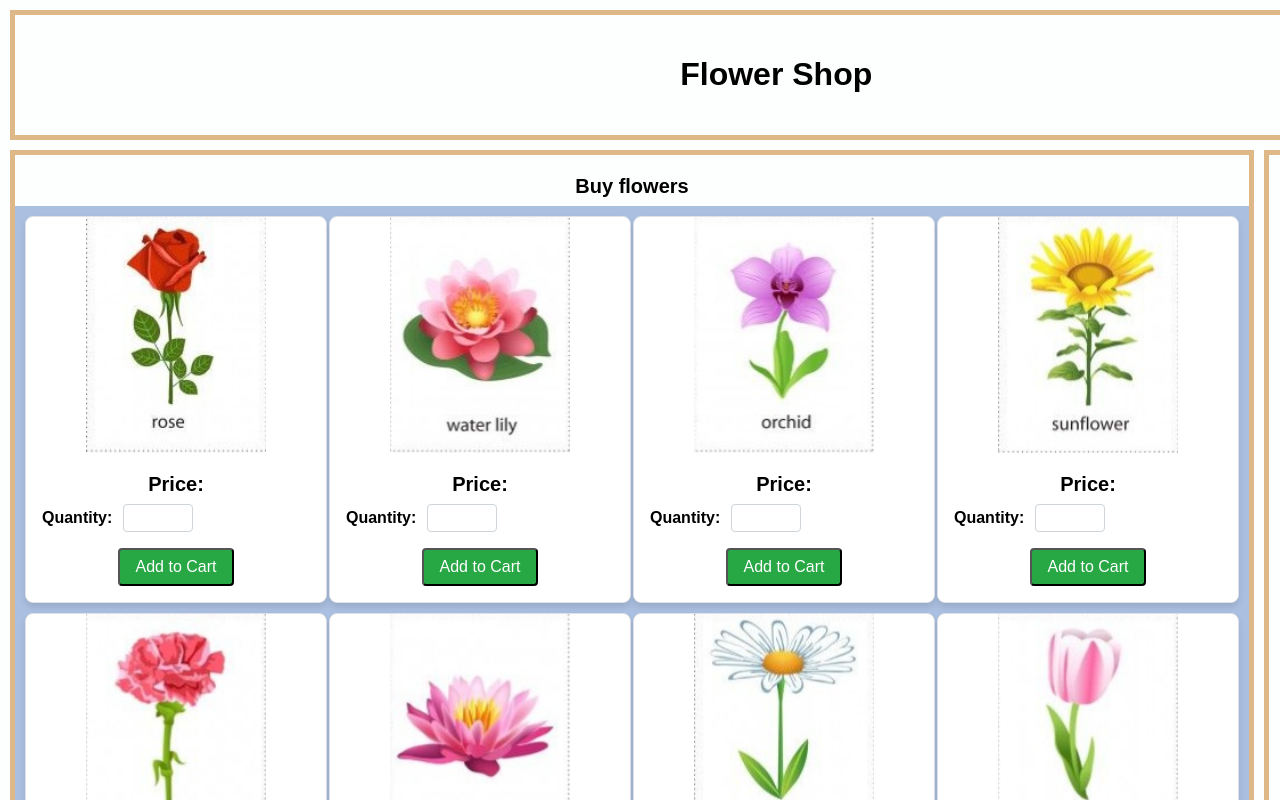
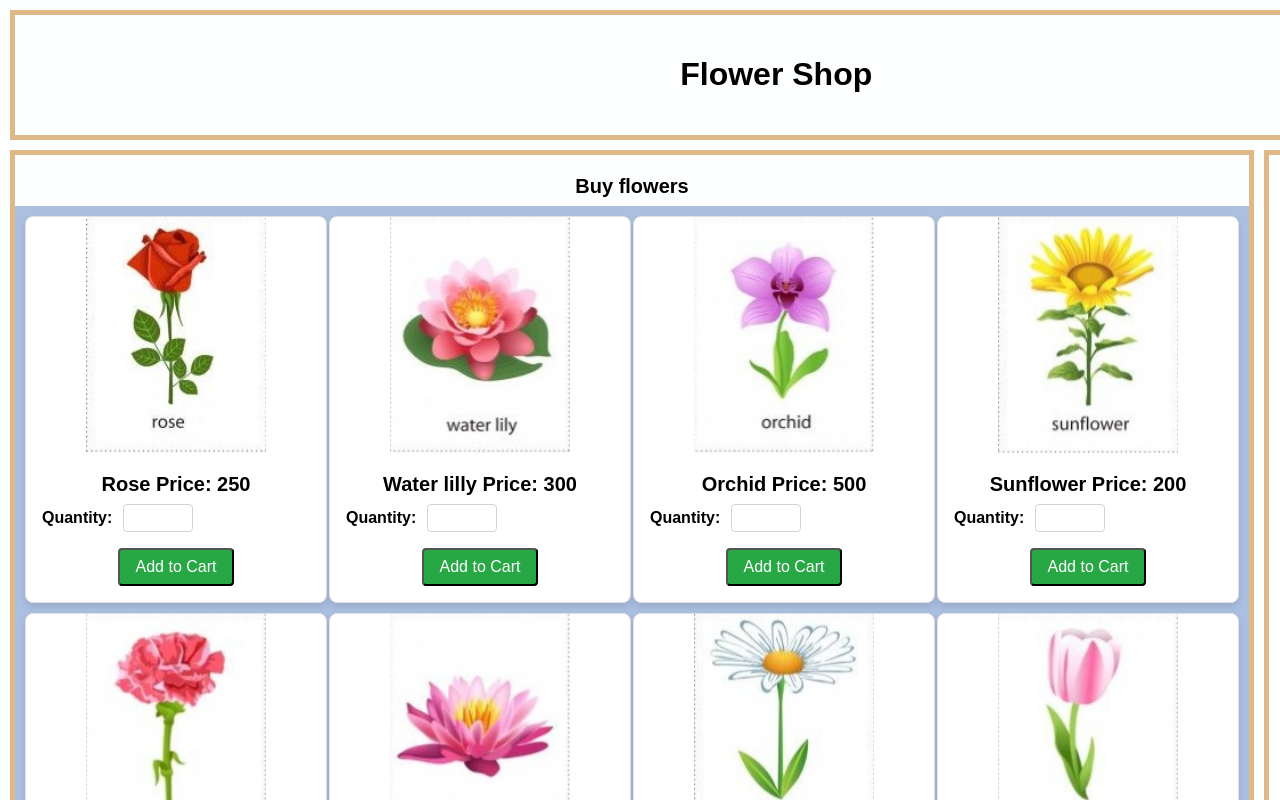
Before and after one commit to isulnethila/IT3133-ICA01, a React (Create React App) app in the folder ica01/: page / in a window 1280 px wide. Shown: the top 800 px of the page. Built offline with nearby package versions, Linux system fonts and the light colour scheme.

Commit message:
Update Product.js

```diff
--- a/ica01/src/components/Product.js
+++ b/ica01/src/components/Product.js
@@ -7,7 +7,7 @@ export default function Product({flower,AddToCart}){
             <div class="card">
                 <img src={require(`../assets/image/${flower.img}`)} alt={flower.name} />
                 <div class="card-body">
-                    <h5 class="card-title">Price:</h5>
+                <h5 class="card-title">{flower.name} Price: {flower.price}</h5>
                     <div class="quantity-container">
                         <label for="quantity">Quantity:</label>
                         <input type="number" id="quantity" name="quantity" onChange={(e)=>(flower.qty=+e.target.value)}/>
```
